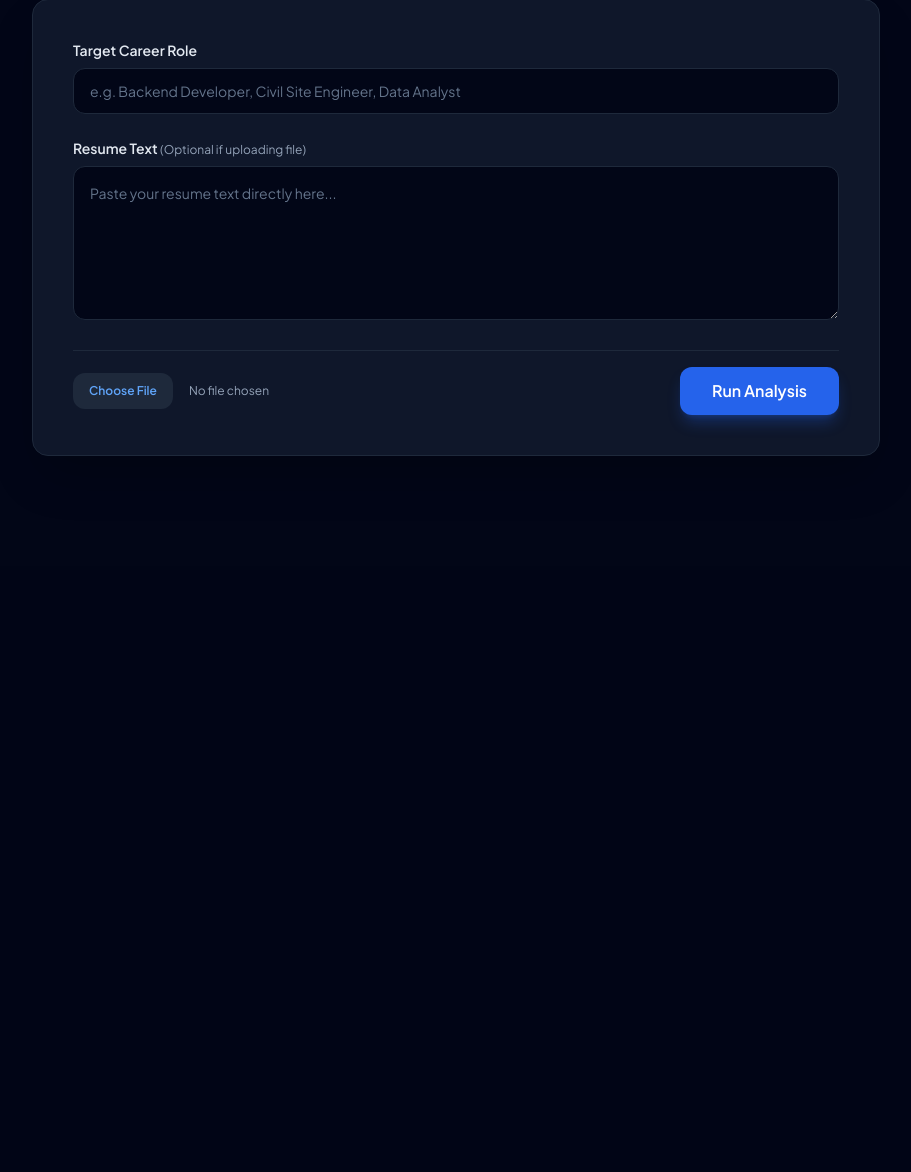
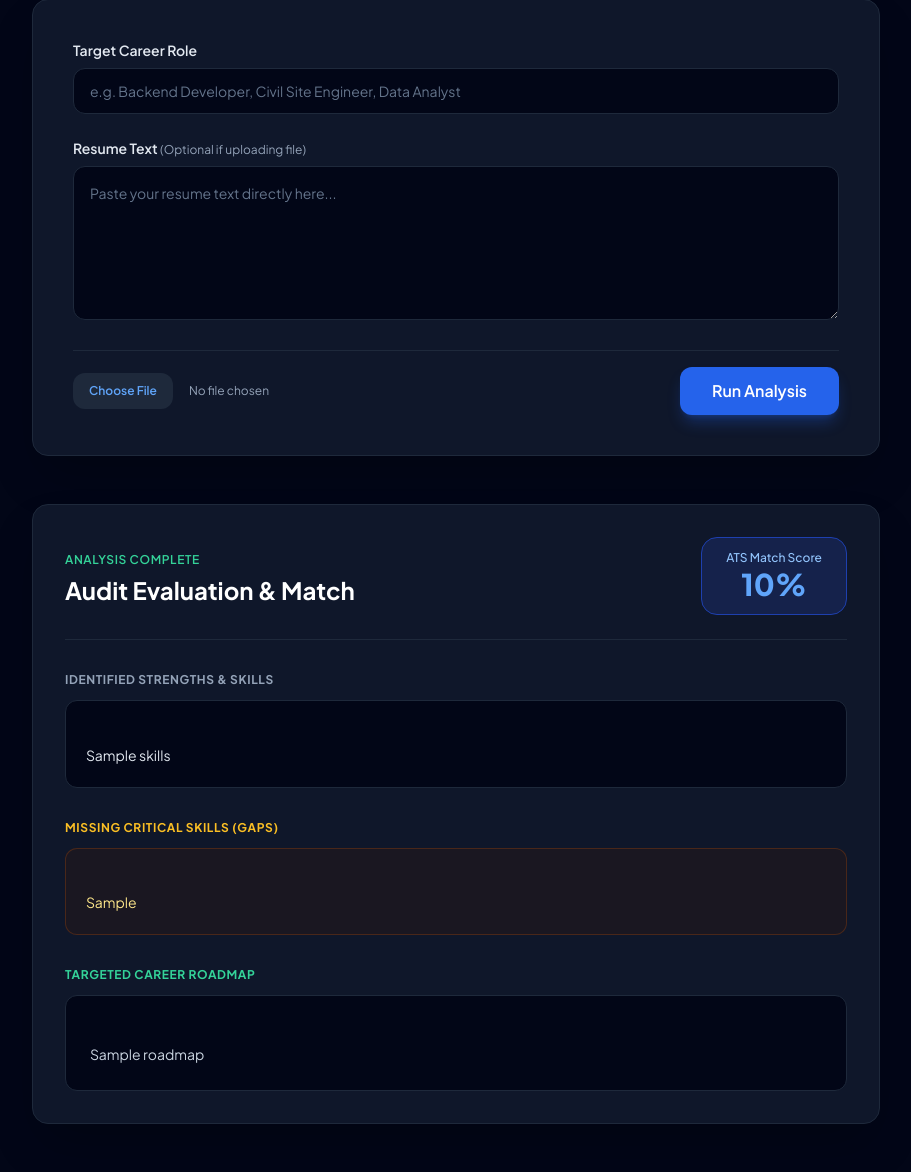
Before and after one commit to DevSatyam7/Ai-Resume-Analyzer, a Flask app: template templates/dashboard.html in a window 1280 px wide. Shown: the part 234-1406 px from the top of the page, without its empty margins (184-1095 px from the left). Before the commit the page ends 690 px from the top, so only its background shows below. Run offline with Flask 3, Linux system fonts and the light colour scheme; the template is opened without the code that fills it: most values are stand-ins (such as "Sample title", 1, 10 or a date in 2020); some libraries are stand-ins or nearby versions.

Commit message:
Update dashboard.html

```diff
--- a/templates/dashboard.html
+++ b/templates/dashboard.html
@@ -12,8 +12,15 @@
         </p>
     </div>
 
+    <!-- Error Alert (Agar file read ya API me error aaye) -->
+    {% if result and result.error %}
+    <div class="mb-8 bg-red-950/40 border border-red-800 text-red-300 px-6 py-4 rounded-2xl text-sm">
+        <strong>Error:</strong> {{ result.error }}
+    </div>
+    {% endif %}
+
     <!-- Form Card -->
-    <div class="bg-slate-900 border border-slate-800 rounded-2xl p-6 sm:p-10 shadow-2xl">
+    <div class="bg-slate-900 border border-slate-800 rounded-2xl p-6 sm:p-10 shadow-2xl mb-12">
         <form method="POST" enctype="multipart/form-data" class="space-y-6">
 
             <!-- Target Career Role -->
@@ -26,20 +33,20 @@
                     class="w-full bg-slate-950 border border-slate-800 rounded-xl px-4 py-3 text-white placeholder-slate-500 text-sm focus:outline-none focus:border-blue-500 focus:ring-1 focus:ring-blue-500 transition">
             </div>
 
-            <!-- Resume Text -->
+            <!-- Resume Text (Exact name="resume") -->
             <div>
                 <label class="block text-sm font-semibold text-slate-200 mb-2">
                     Resume Text <span class="text-xs text-slate-400 font-normal">(Optional if uploading file)</span>
                 </label>
-                <textarea name="resume_text" rows="6"
+                <textarea name="resume" rows="6"
                     placeholder="Paste your resume text directly here..."
                     class="w-full bg-slate-950 border border-slate-800 rounded-xl p-4 text-white placeholder-slate-500 text-sm focus:outline-none focus:border-blue-500 focus:ring-1 focus:ring-blue-500 transition"></textarea>
             </div>
 
-            <!-- File Upload & Action Button -->
+            <!-- File Upload (Exact name="file") & Action Button -->
             <div class="flex flex-col sm:flex-row items-center justify-between gap-4 pt-4 border-t border-slate-800">
                 <div class="w-full sm:w-auto">
-                    <input type="file" name="resume_file" accept=".pdf,.docx,.txt"
+                    <input type="file" name="file" accept=".pdf,.docx,.txt"
                         class="text-xs text-slate-400 file:mr-4 file:py-2.5 file:px-4 file:rounded-xl file:border-0 file:text-xs file:font-semibold file:bg-slate-800 file:text-blue-400 hover:file:bg-slate-700 cursor-pointer">
                 </div>
 
@@ -48,8 +55,54 @@
                     Run Analysis
                 </button>
             </div>
-
         </form>
     </div>
+
+    <!-- Analysis Output Section -->
+    {% if result and not result.error %}
+    <div class="bg-slate-900 border border-slate-800 rounded-2xl p-6 sm:p-8 shadow-2xl space-y-8">
+
+        <!-- Score & Status Header -->
+        <div class="flex flex-wrap items-center justify-between gap-4 border-b border-slate-800 pb-6">
+            <div>
+                <span class="text-xs font-semibold text-emerald-400 uppercase tracking-wider">Analysis Complete</span>
+                <h2 class="text-2xl font-bold text-white mt-1">Audit Evaluation & Match</h2>
+            </div>
+            {% if result.ats_score is defined %}
+            <div class="bg-blue-950/80 border border-blue-800 px-6 py-3 rounded-2xl text-center">
+                <span class="text-xs text-blue-300 block font-medium">ATS Match Score</span>
+                <span class="text-3xl font-black text-blue-400">{{ result.ats_score }}%</span>
+            </div>
+            {% endif %}
+        </div>
+
+        <!-- Matched Skills -->
+        <div>
+            <h3 class="text-xs font-bold uppercase tracking-wider text-slate-400 mb-3">Identified Strengths & Skills</h3>
+            <div class="bg-slate-950 border border-slate-800 rounded-xl p-5 text-sm text-slate-200 whitespace-pre-line leading-relaxed">
+                {{ result.skills or result.extracted_skills or "Skills recorded successfully." }}
+            </div>
+        </div>
+
+        <!-- Skill Gaps / Missing Skills -->
+        <div>
+            <h3 class="text-xs font-bold uppercase tracking-wider text-amber-400 mb-3">Missing Critical Skills (Gaps)</h3>
+            <div class="bg-amber-950/20 border border-amber-800/40 rounded-xl p-5 text-sm text-amber-200 whitespace-pre-line leading-relaxed">
+                {{ result.missing_skills or "No critical skill gaps identified." }}
+            </div>
+        </div>
+
+        <!-- Roadmap -->
+        {% if result.roadmap %}
+        <div>
+            <h3 class="text-xs font-bold uppercase tracking-wider text-emerald-400 mb-3">Targeted Career Roadmap</h3>
+            <div class="bg-slate-950 border border-slate-800 rounded-xl p-6 text-sm text-slate-300 whitespace-pre-line leading-relaxed">
+                {{ result.roadmap }}
+            </div>
+        </div>
+        {% endif %}
+
+    </div>
+    {% endif %}
 </div>
 {% endblock %}
```
